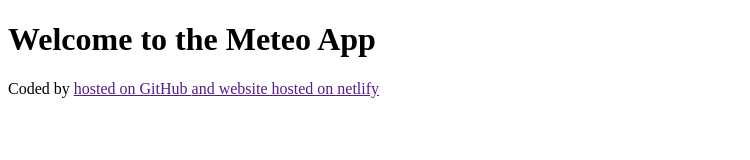
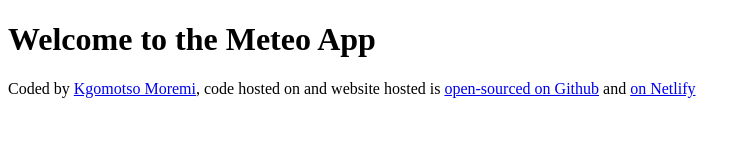
Before and after one commit to Kgomotso2022/meteo, a plain HTML site: page index.html in a window 1280 px wide. Shown: the whole page, without its empty margins (0-750 px from the left). Drawn offline with Linux system fonts and the light colour scheme.

Commit message:
added footer

```diff
--- a/index.html
+++ b/index.html
@@ -8,9 +8,18 @@
 <body>
     <h1>Welcome to the Meteo App</h1>
     <footer>
-        Coded by <a href=""</a>
-            hosted on GitHub <a href=""</a>
-            and website hosted on netlify <a href=""</a>
+        Coded by
+        <a href="https://github.com/Kgomotso2022/meteo" target="_blank"> Kgomotso Moremi</a>,
+            code hosted on
+             <a href="https://github.com/Kgomotso2022/meteo" target="_blank"></a>
+             and website hosted
+             is
+             <a href="https://github.com/Kgomotso2022/meteo"target="_blank"
+             >open-sourced on Github</a>
+             and
+              <a href="https://app.netlify.com/teams/kgomotso2022/sites" target="_blank"
+              >on Netlify</a>
+
     </footer>
 
 </body>
```
